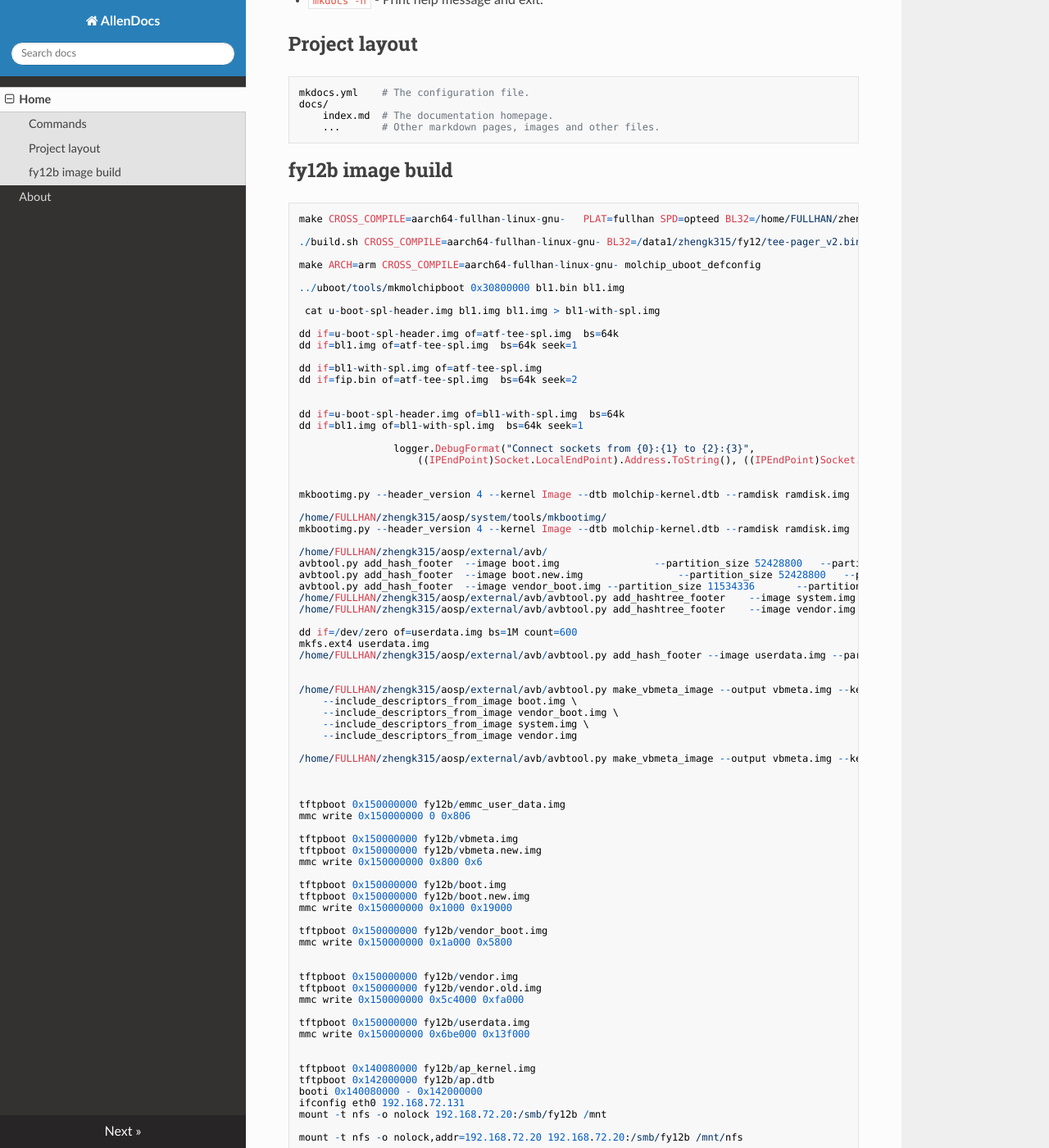
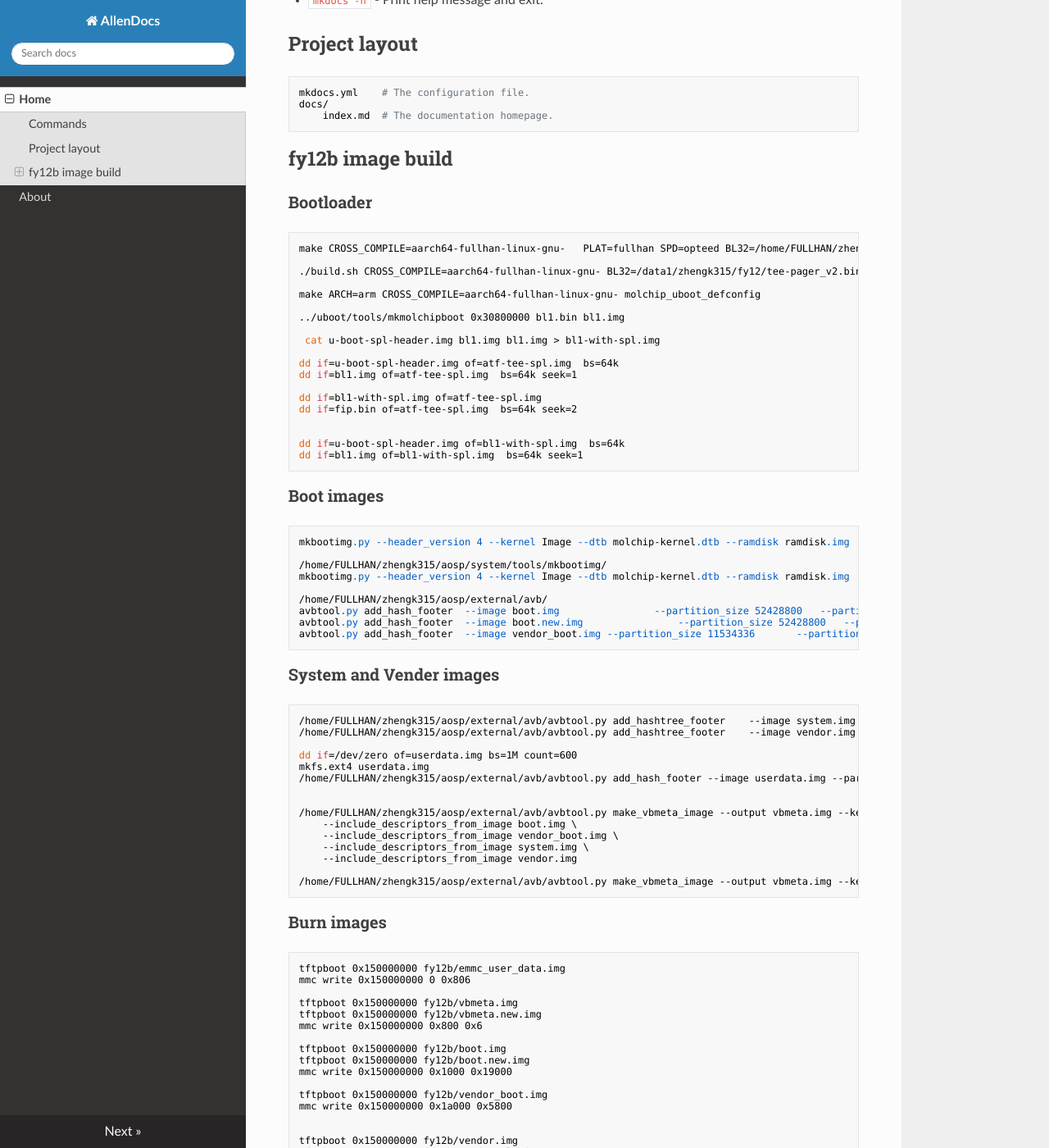
Before and after one commit to Ordinary-Capability/mydoc, an MkDocs documentation site: the page built from docs/index.md, in a window 1280 px wide and 1400 px high, scrolled down 351 px. Shown: the whole window at 82% size. Built offline with MkDocs 1.6.1, drawn with Linux system fonts in a browser that asks for light colours; nearby versions of some CDN libraries; some of the changed text lies outside the part shown.

Commit message:
fy12b image build doc update

````diff
--- a/docs/index.md
+++ b/docs/index.md
@@ -14,9 +14,10 @@ For full documentation visit [mkdocs.org](https://www.mkdocs.org).
     mkdocs.yml    # The configuration file.
     docs/
         index.md  # The documentation homepage.
-        ...       # Other markdown pages, images and other files.
+
 
 ## fy12b image build
+### Bootloader
 ```
 make CROSS_COMPILE=aarch64-fullhan-linux-gnu-   PLAT=fullhan SPD=opteed BL32=/home/FULLHAN/zhengk315/fy12b/tee-pager_v2.bin  BL33=/home/FULLHAN/zhengk315/fy12b/u-boot-dtb.bin  all fip
 
@@ -37,11 +38,9 @@ dd if=fip.bin of=atf-tee-spl.img  bs=64k seek=2
 
 dd if=u-boot-spl-header.img of=bl1-with-spl.img  bs=64k
 dd if=bl1.img of=bl1-with-spl.img  bs=64k seek=1
-
-                logger.DebugFormat("Connect sockets from {0}:{1} to {2}:{3}",
-                    ((IPEndPoint)Socket.LocalEndPoint).Address.ToString(), ((IPEndPoint)Socket.LocalEndPoint).Port, _remoteIEP.Address, _remoteIEP.Port);
-
-
+```
+### Boot images
+```
 mkbootimg.py --header_version 4 --kernel Image --dtb molchip-kernel.dtb --ramdisk ramdisk.img  --os_version 5.10.109 --os_patch_level 2022-11-08 --board FY12B -o boot.img --vendor_boot vendor_boot.img
 
 /home/FULLHAN/zhengk315/aosp/system/tools/mkbootimg/
@@ -51,6 +50,9 @@ mkbootimg.py --header_version 4 --kernel Image --dtb molchip-kernel.dtb --ramdis
 avbtool.py add_hash_footer 	--image boot.img                --partition_size 52428800 	--partition_name boot 		--key testkey_rsa4096.pem --algorithm SHA256_RSA4096
 avbtool.py add_hash_footer 	--image boot.new.img                --partition_size 52428800 	--partition_name boot 		--key testkey_rsa4096.pem --algorithm SHA256_RSA4096
 avbtool.py add_hash_footer 	--image vendor_boot.img --partition_size 11534336 		--partition_name vendor_boot 	--key testkey_rsa4096.pem --algorithm SHA256_RSA4096
+```
+### System and Vender images
+```
 /home/FULLHAN/zhengk315/aosp/external/avb/avbtool.py add_hashtree_footer 	--image system.img 	--partition_size 3029336064 	--partition_name system 		--key testkey_rsa4096.pem --algorithm SHA256_RSA4096 --do_not_generate_fec
 /home/FULLHAN/zhengk315/aosp/external/avb/avbtool.py add_hashtree_footer 	--image vendor.img 	--partition_size 524288000 	--partition_name vendor 		--key testkey_rsa4096.pem --algorithm SHA256_RSA4096 --do_not_generate_fec
 
@@ -66,9 +68,10 @@ mkfs.ext4 userdata.img
 	--include_descriptors_from_image vendor.img
 
 /home/FULLHAN/zhengk315/aosp/external/avb/avbtool.py make_vbmeta_image --output vbmeta.img --key testkey_rsa4096.pem --algorithm SHA256_RSA4096 --include_descriptors_from_image boot.img --include_descriptors_from_image vendor_boot.img --include_descriptors_from_image system.img.bck --include_descriptors_from_image vendor.img
+```
 
-
-
+### Burn images
+```
 tftpboot 0x150000000 fy12b/emmc_user_data.img
 mmc write 0x150000000 0 0x806
 
@@ -104,9 +107,10 @@ mount -t nfs -o nolock,addr=192.168.72.20 192.168.72.20:/smb/fy12b /mnt/nfs
 dd if=system.img of=/dev/mmcblk0p4
 dd if=vendor.img of=/dev/mmcblk0p5
 dd if=userdata.img of=/dev/mmcblk0p6
-
+```
+### Other commands
+```
 /home/FULLHAN/zhengk315/aosp/out/host/linux-x86/bin/build_image vendor vendor_image_info.txt vendor.img .
-/home/FULLHAN/zhengk315/aosp/out/host/linux-x86/bin/build_image system system_image_info.txt system.img .
 
 
 mount -o rw,remount /vendor
````
